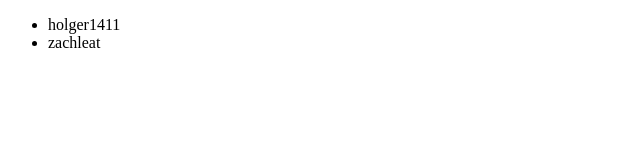
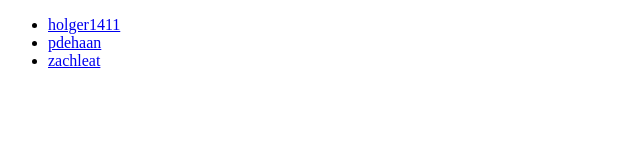
Before and after one commit to holger1411/11ty-api, an Eleventy site: page index.html in a window 1280 px wide. Shown: the whole page, without its empty margins (0-640 px from the left). Built offline with nearby package versions, Linux system fonts and the light colour scheme; Eleventy itself is replaced by a stand-in of ours; files that its build step writes are made by us from their sources; what node-fetch would draw is missing.

Commit message:
add a frontpage

```diff
--- a/_includes/layouts/default.njk
+++ b/_includes/layouts/default.njk
@@ -5,7 +5,7 @@
   <body>
     <ul>
     {%- for developers in collections.developers -%}
-      <li>{{ developers.data.githubHandle }}</li>
+      <li><a href="{{ developers.url | url }}" >{{ developers.data.githubHandle }}</a></li>
     {%- endfor -%}
     </ul>
   </body>
--- /dev/null
+++ b/developers/pdehaan.md
@@ -0,0 +1,3 @@
+---
+githubHandle: pdehaan
+---
```
Also changed, not shown: 2 other files.
